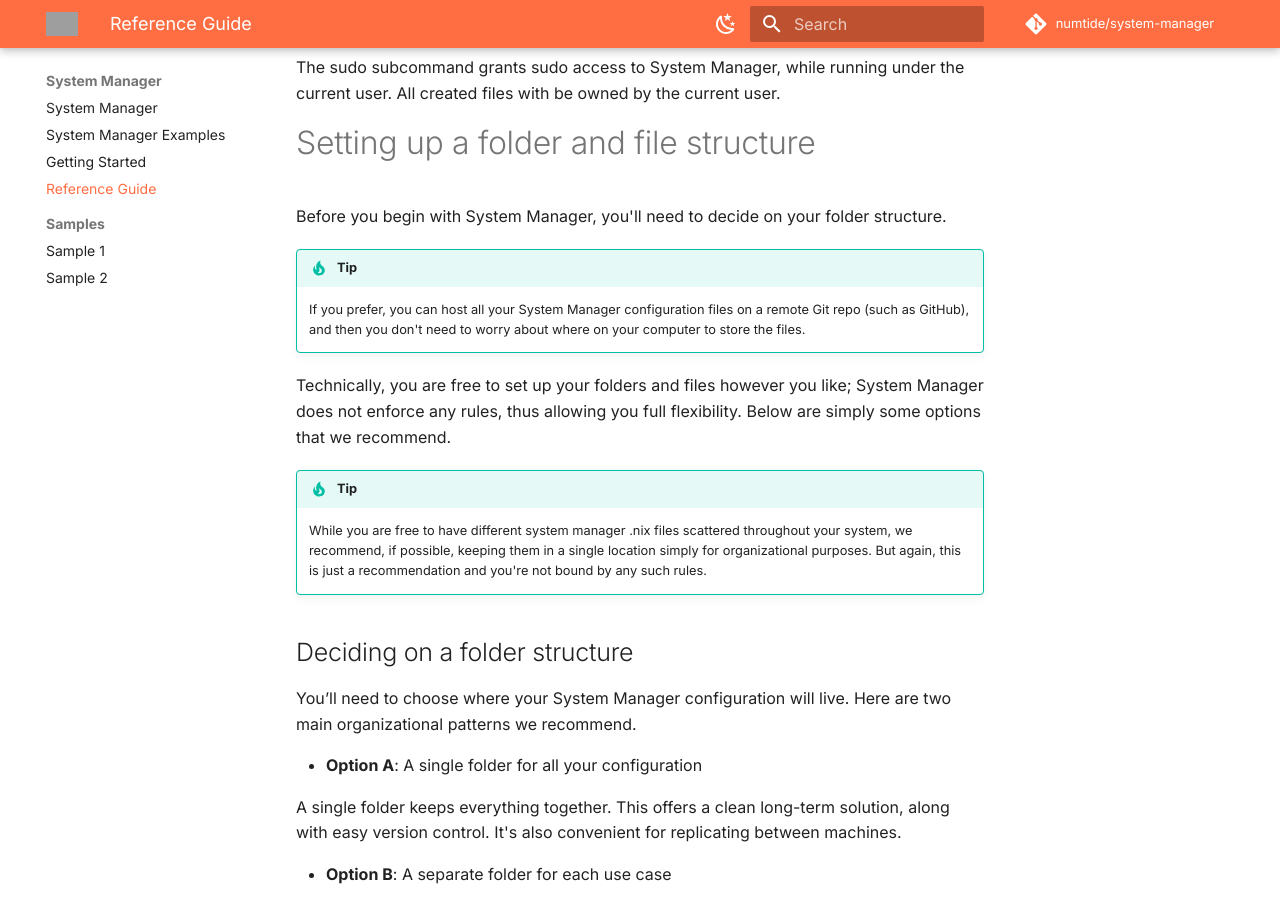
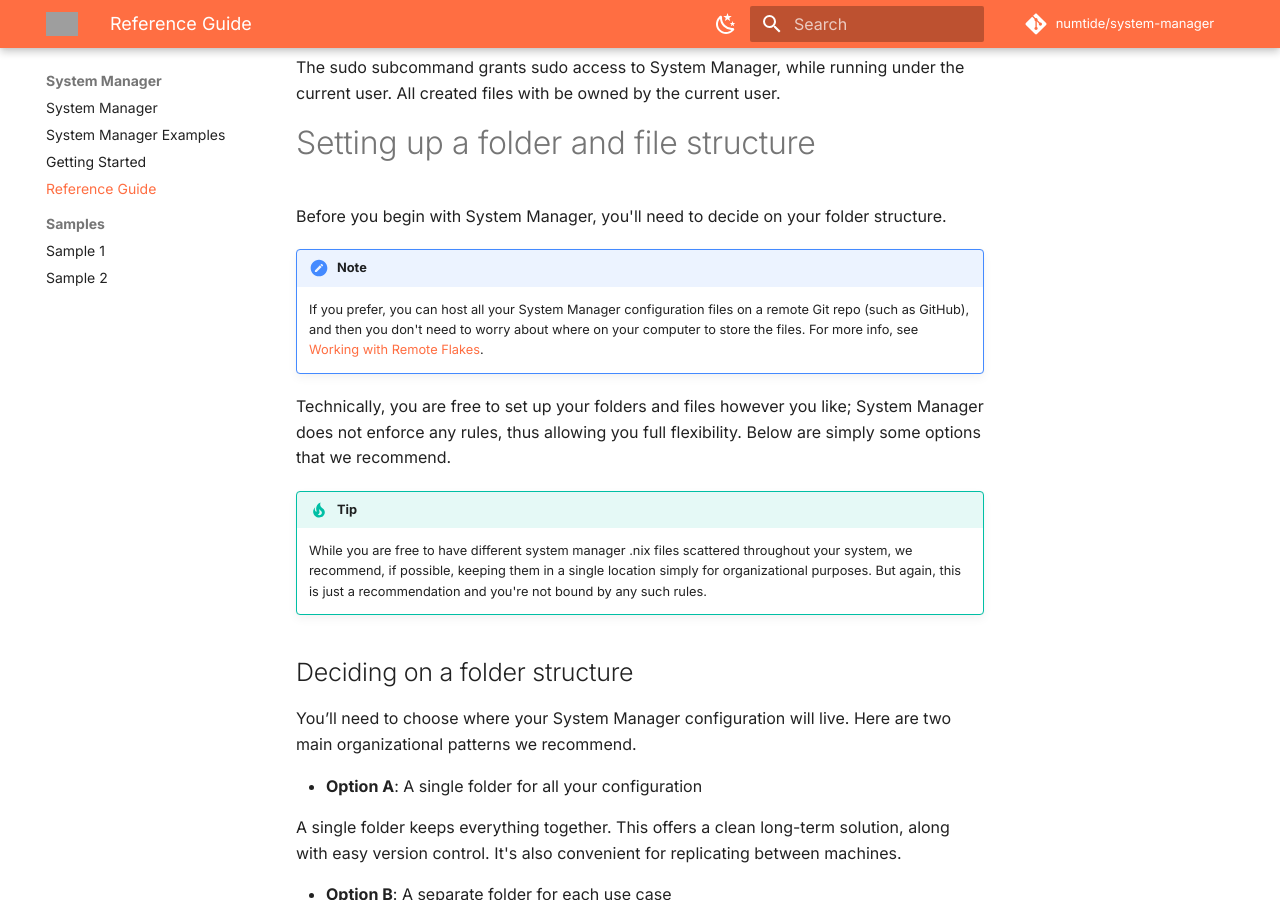
Before and after one commit to numtide/system-manager, an MkDocs documentation site: the page built from documentation/docs/reference-guide.md, in a window 1280 px wide and 900 px high, scrolled down 5954 px. Built offline with MkDocs 1.6.1 and Material for MkDocs 9.7.7, drawn with Linux system fonts in a browser that asks for light colours; comment, search, counter and statistics services are not loaded; some of the changed text lies outside the part shown; grey boxes are pictures that could not be loaded.

Commit message:
wip: docs

````diff
--- a/documentation/docs/reference-guide.md
+++ b/documentation/docs/reference-guide.md
@@ -185,8 +185,8 @@
 
 Before you begin with System Manager, you'll need to decide on your folder structure.
 
-!!! Tip
-    If you prefer, you can host all your System Manager configuration files on a remote Git repo (such as GitHub), and then you don't need to worry about where on your computer to store the files.
+!!! Note
+    If you prefer, you can host all your System Manager configuration files on a remote Git repo (such as GitHub), and then you don't need to worry about where on your computer to store the files. For more info, see [Working with Remote Flakes](#working-with-remote-flakes).
 
 Technically, you are free to set up your folders and files however you like; System Manager does not enforce any rules, thus allowing you full flexibility. Below are simply some options that we recommend.
 
@@ -793,8 +787,8 @@
 WantedBy=system-manager.target
 ```
 
-> [!Tip]
-> Compare the lines in the `say-hello.service` file with the `say_hello.nix` file to see where each comes from.
+!!! Tip
+    Compare the lines in the `say-hello.service` file with the `say_hello.nix` file to see where each comes from.
 
 You can verify that it ran by running journalctl:
 
@@ -810,8 +804,8 @@
 Nov 18 12:12:51 my-ubuntu systemd[1]: Finished say-hello.service - say-hello.
 ```
 
-> [!Note]
-> If you remove the `./apps.nix` line from the `flake.nix`, System Manager will see that the configuration changed and that the apps listed in it are no longer in the configuration. As such, it will uninstall them. This is normal and expected behavior.
+!!! Note
+    If you remove the `./apps.nix` line from the `flake.nix`, System Manager will see that the configuration changed and that the apps listed in it are no longer in the configuration. As such, it will uninstall them. This is normal and expected behavior.
 
 
 ## Specifying the wantedBy Setting
````
Also changed, not shown: other parts of documentation/docs/reference-guide.md (+10 -16 lines), documentation/docs/getting-started.md (+2 -9 lines).
